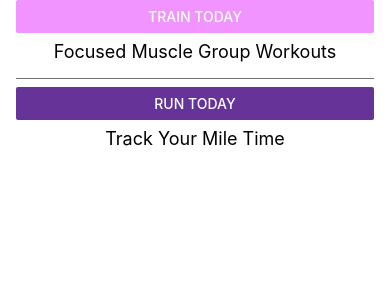
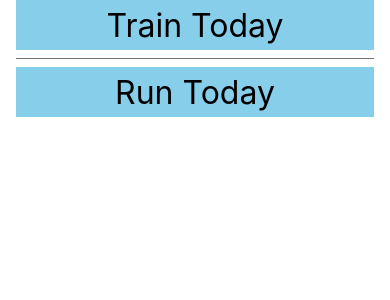
Before and after one commit to vladd-png/wet-tits, a React Native app: screen / in a window 390 px wide. Shown: the top 300 px of the page. Built offline with nearby package versions, Linux system fonts and the light colour scheme.

Commit message:
Got a working and editable button on page

```diff
--- a/App.js
+++ b/App.js
@@ -7,7 +7,7 @@
  */
 
  import React from 'react';
- import { StyleSheet, Button, View, SafeAreaView, Text, Alert } from 'react-native';
+ import { StyleSheet, Button, View, SafeAreaView, Text, Alert, TouchableOpacity } from 'react-native';
 
  function Separator() {
    return <View style={styles.separator} />;
@@ -17,25 +17,15 @@
    return (
      <SafeAreaView style={styles.container}>
        <View>
-         <Button
-         title="Train Today"
-         color="#f194ff"
-         onPress={() => Alert.alert('Button with adjusted color pressed')}
-         />
-         <Text style={styles.title}>
-          Focused Muscle Group Workouts
-         </Text>
+         <TouchableOpacity style={{height:50,backgroundColor:"skyblue",alignItems:'center',justifyContent:'center'}}>
+            <Text style={{fontSize:32,}}>Train Today</Text>
+         </TouchableOpacity>
        </View>
        <Separator />
        <View>
-         <Button style={styles.button}
-           title="Run Today"
-           color="rebeccapurple"
-           onPress={() => Alert.alert('Button with adjusted color pressed')}
-         />
-         <Text style={styles.title}>
-          Track Your Mile Time
-         </Text>
+         <TouchableOpacity style={{height:50,backgroundColor:"skyblue",alignItems:'center',justifyContent:'center'}}>
+            <Text style={{fontSize:32,}}>Run Today</Text>
+         </TouchableOpacity>
        </View>
      </SafeAreaView>
    );
@@ -45,11 +35,6 @@
    container: {
      flex: 1,
      marginHorizontal: 16
-   },
-   title: {
-     textAlign: 'center',
-     marginVertical: 8,
-     fontSize: 18
    },
    separator: {
      marginVertical: 8,
```
